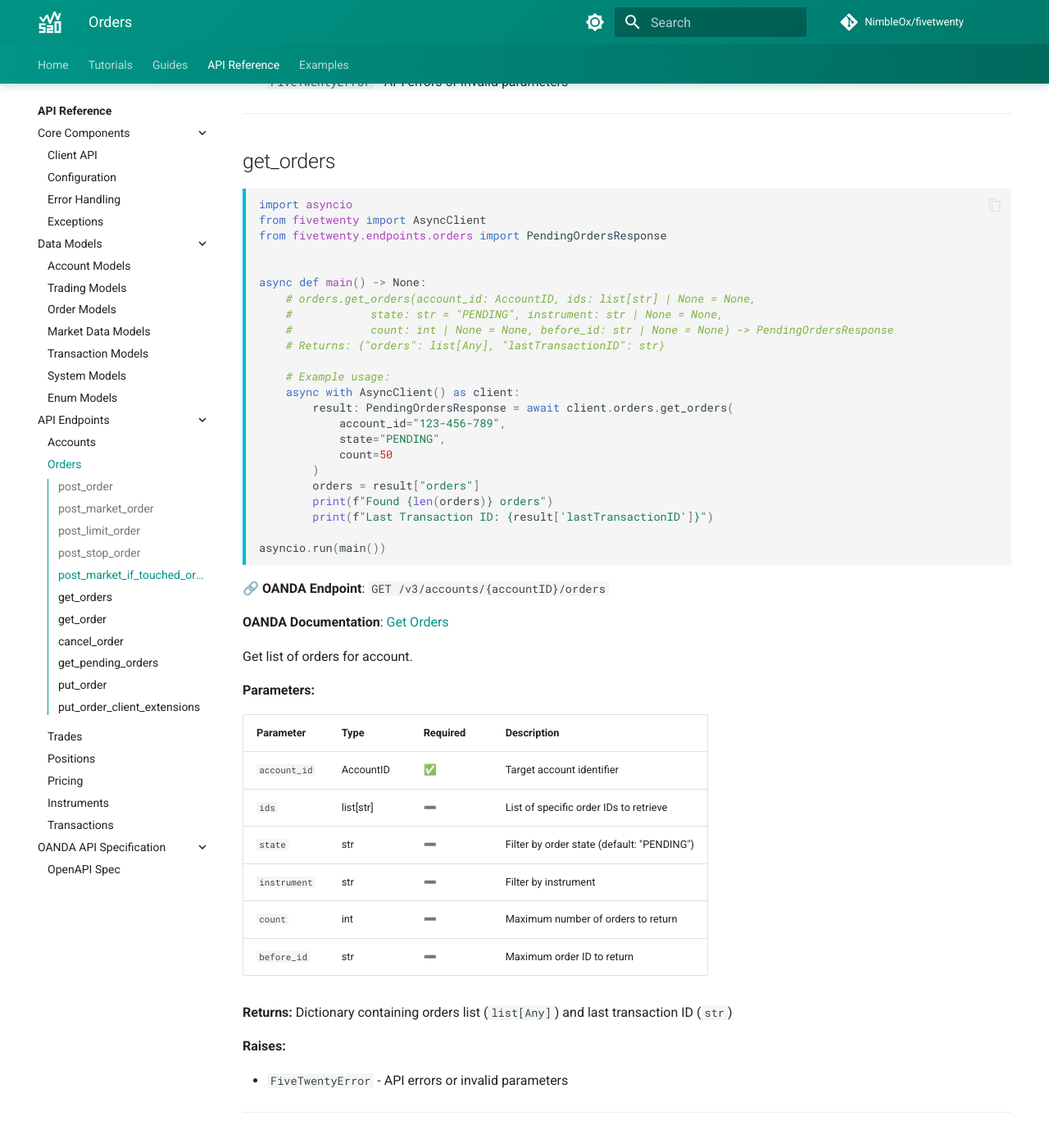
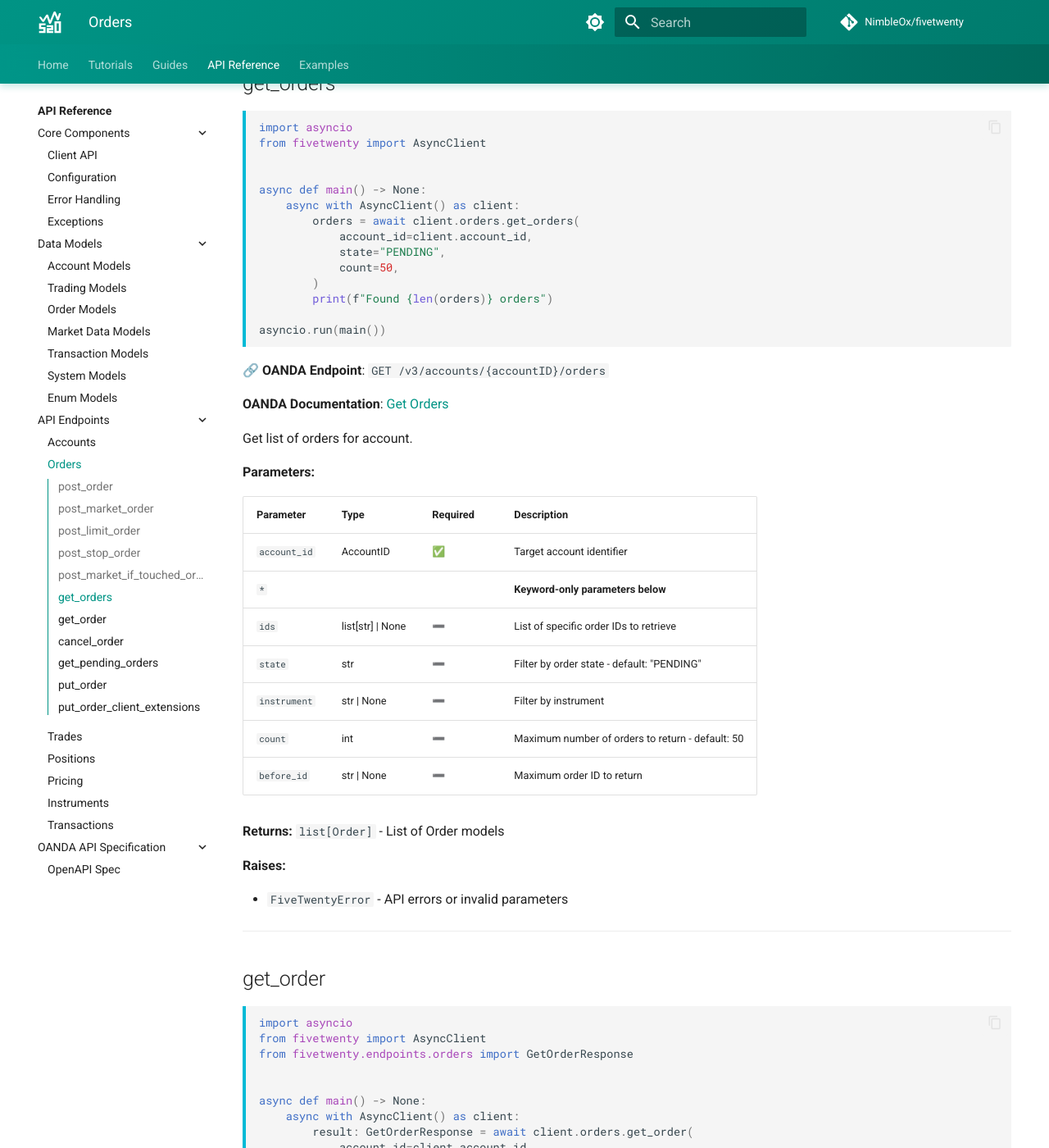
Before and after one commit to NimbleOx/fivetwenty, an MkDocs documentation site: the page built from docs/api-reference/endpoints/orders.md, in a window 1280 px wide and 1400 px high, scrolled down 6682 px. Shown: the whole window at 82% size. Built offline with MkDocs 1.6.1 and Material for MkDocs 9.7.7, drawn with Linux system fonts in a browser that asks for light colours; comment, search, counter and statistics services are not loaded; some of the changed text lies outside the part shown.

Commit message:
Validate and fix endpoints/orders.md API reference documentation

````diff
--- a/docs/api-reference/endpoints/orders.md
+++ b/docs/api-reference/endpoints/orders.md
@@ -7,27 +7,25 @@
 ---
 
 ## post_order
-<!-- fragment: API demo with unused response variable -->
+
 ```python
 import asyncio
 from fivetwenty import AsyncClient
 from fivetwenty.models import MarketOrderRequest
+from fivetwenty.endpoints.orders import OrderResponse
 
 
 async def main():
-    # orders.create(account_id: AccountID, order_request: OrderRequest,
-    #              timeout: float | None = None, client_request_id: str | None = None) -> OrderResponse
-
-    # Example usage:
     async with AsyncClient() as client:
-        order_response = await client.orders.post_order(
-            account_id="123-456-789",
+        order_response: OrderResponse = await client.orders.post_order(
+            account_id=client.account_id,
             order_request=MarketOrderRequest(
                 instrument="EUR_USD",
                 units=1000,
             ),
             client_request_id="my-order-123",
         )
+        print(f"Last Transaction ID: {order_response['lastTransactionID']}")
 
 asyncio.run(main())
 ```
@@ -43,10 +41,11 @@
 |-----------|------|----------|-------------|
 | `account_id` | AccountID | ✅ | Target account identifier |
 | `order_request` | MarketOrderRequest \| LimitOrderRequest \| StopOrderRequest \| TakeProfitOrderRequest \| StopLossOrderRequest \| MarketIfTouchedOrderRequest \| TrailingStopLossOrderRequest \| GuaranteedStopLossOrderRequest | ✅ | Order specification |
-| `timeout` | float | ➖ | Request timeout override |
-| `client_request_id` | str | ➖ | Client-provided request ID for debugging and correlation |
+| `*` | | | **Keyword-only parameters below** |
+| `timeout` | float \| None | ➖ | Request timeout override |
+| `client_request_id` | str \| None | ➖ | Client-provided request ID for debugging and correlation |
 
-**Returns:** Order response with transaction details
+**Returns:** `OrderResponse` - Order response with transaction details
 
 **Raises:**
 
@@ -55,28 +54,24 @@
 ---
 
 ## post_market_order
-<!-- fragment: API demo with unused response variable -->
+
 ```python
 import asyncio
 from decimal import Decimal
 from fivetwenty import AsyncClient
+from fivetwenty.endpoints.orders import OrderResponse
 
 
 async def main():
-    # orders.post_market_order(account_id: AccountID, instrument: InstrumentName,
-    #                         units: int | Decimal | str, take_profit: Decimal | None = None,
-    #                         stop_loss: Decimal | None = None, timeout: float | None = None,
-    #                         client_request_id: str | None = None) -> OrderResponse
-
-    # Example usage:
     async with AsyncClient() as client:
-        order = await client.orders.post_market_order(
-            account_id="123-456-789",
+        order: OrderResponse = await client.orders.post_market_order(
+            account_id=client.account_id,
             instrument="EUR_USD",
             units=1000,
             take_profit=Decimal("1.1500"),
             stop_loss=Decimal("1.1200"),
         )
+        print(f"Last Transaction ID: {order['lastTransactionID']}")
 
 asyncio.run(main())
 ```
@@ -93,12 +88,13 @@
 | `account_id` | AccountID | ✅ | Account to create order for |
 | `instrument` | InstrumentName | ✅ | Instrument to trade |
 | `units` | int \| Decimal \| str | ✅ | Number of units (positive = buy, negative = sell) |
-| `take_profit` | Decimal | ➖ | Take profit price (creates takeProfitOnFill order) |
-| `stop_loss` | Decimal | ➖ | Stop loss price (creates stopLossOnFill order) |
-| `timeout` | float | ➖ | Request timeout override |
-| `client_request_id` | str | ➖ | Client-provided request ID for debugging and correlation |
+| `*` | | | **Keyword-only parameters below** |
+| `take_profit` | Decimal \| None | ➖ | Take profit price (creates takeProfitOnFill order) |
+| `stop_loss` | Decimal \| None | ➖ | Stop loss price (creates stopLossOnFill order) |
+| `timeout` | float \| None | ➖ | Request timeout override |
+| `client_request_id` | str \| None | ➖ | Client-provided request ID for debugging and correlation |
 
-**Returns:** Order response with transaction details
+**Returns:** `OrderResponse` - Order response with transaction details
 
 **Raises:**
 
@@ -107,27 +103,23 @@
 ---
 
 ## post_limit_order
-<!-- fragment: API demo with unused response variable -->
+
 ```python
 import asyncio
 from decimal import Decimal
 from fivetwenty import AsyncClient
-
-# orders.post_limit_order(account_id: AccountID, instrument: InstrumentName,
-#                        units: int | Decimal | str, price: Decimal,
-#                        take_profit: Decimal | None = None, stop_loss: Decimal | None = None,
-#                        timeout: float | None = None, client_request_id: str | None = None) -> OrderResponse
+from fivetwenty.endpoints.orders import OrderResponse
 
 
 async def main():
-    # Example usage:
     async with AsyncClient() as client:
-        order = await client.orders.post_limit_order(
-            account_id="123-456-789",
+        order: OrderResponse = await client.orders.post_limit_order(
+            account_id=client.account_id,
             instrument="EUR_USD",
             units=1000,
-            price=Decimal("1.1350")
+            price=Decimal("1.1350"),
         )
+        print(f"Last Transaction ID: {order['lastTransactionID']}")
 
 asyncio.run(main())
 ```
@@ -145,13 +137,14 @@
 | `instrument` | InstrumentName | ✅ | Instrument to trade |
 | `units` | int \| Decimal \| str | ✅ | Number of units (positive = buy, negative = sell) |
 | `price` | Decimal | ✅ | Limit price |
-| `time_in_force` | str | ➖ | Order time in force (GTC, GTD, GFD, FOK, IOC) |
-| `take_profit` | Decimal | ➖ | Take profit price (creates takeProfitOnFill order) |
-| `stop_loss` | Decimal | ➖ | Stop loss price (creates stopLossOnFill order) |
-| `timeout` | float | ➖ | Request timeout override |
-| `client_request_id` | str | ➖ | Client-provided request ID for debugging and correlation |
+| `*` | | | **Keyword-only parameters below** |
+| `time_in_force` | str | ➖ | Order time in force (GTC, GTD, GFD, FOK, IOC) - default: "GTC" |
+| `take_profit` | Decimal \| None | ➖ | Take profit price (creates takeProfitOnFill order) |
+| `stop_loss` | Decimal \| None | ➖ | Stop loss price (creates stopLossOnFill order) |
+| `timeout` | float \| None | ➖ | Request timeout override |
+| `client_request_id` | str \| None | ➖ | Client-provided request ID for debugging and correlation |
 
-**Returns:** Order response with transaction details
+**Returns:** `OrderResponse` - Order response with transaction details
 
 **Raises:**
 
@@ -160,27 +153,23 @@
 ---
 
 ## post_stop_order
-<!-- fragment: API demo with unused response variable -->
+
 ```python
 import asyncio
 from decimal import Decimal
 from fivetwenty import AsyncClient
-
-# orders.post_stop_order(account_id: AccountID, instrument: InstrumentName,
-#                       units: int | Decimal | str, price: Decimal,
-#                       take_profit: Decimal | None = None, stop_loss: Decimal | None = None,
-#                       timeout: float | None = None, client_request_id: str | None = None) -> OrderResponse
+from fivetwenty.endpoints.orders import OrderResponse
 
 
 async def main():
-    # Example usage:
     async with AsyncClient() as client:
-        order = await client.orders.post_stop_order(
-            account_id="123-456-789",
+        order: OrderResponse = await client.orders.post_stop_order(
+            account_id=client.account_id,
             instrument="EUR_USD",
             units=1000,
-            price=Decimal("1.1200")
+            price=Decimal("1.1200"),
         )
+        print(f"Last Transaction ID: {order['lastTransactionID']}")
 
 asyncio.run(main())
 ```
@@ -198,14 +187,15 @@
 | `instrument` | InstrumentName | ✅ | Instrument to trade |
 | `units` | int \| Decimal \| str | ✅ | Number of units (positive = buy, negative = sell) |
 | `price` | Decimal | ✅ | Stop trigger price |
-| `price_bound` | Decimal | ➖ | Maximum slippage price after trigger |
-| `time_in_force` | str | ➖ | Order time in force (GTC, GTD, GFD, FOK, IOC) |
-| `take_profit` | Decimal | ➖ | Take profit price (creates takeProfitOnFill order) |
-| `stop_loss` | Decimal | ➖ | Stop loss price (creates stopLossOnFill order) |
-| `timeout` | float | ➖ | Request timeout override |
-| `client_request_id` | str | ➖ | Client-provided request ID for debugging and correlation |
+| `*` | | | **Keyword-only parameters below** |
+| `price_bound` | Decimal \| None | ➖ | Maximum slippage price after trigger |
+| `time_in_force` | str | ➖ | Order time in force (GTC, GTD, GFD, FOK, IOC) - default: "GTC" |
+| `take_profit` | Decimal \| None | ➖ | Take profit price (creates takeProfitOnFill order) |
+| `stop_loss` | Decimal \| None | ➖ | Stop loss price (creates stopLossOnFill order) |
+| `timeout` | float \| None | ➖ | Request timeout override |
+| `client_request_id` | str \| None | ➖ | Client-provided request ID for debugging and correlation |
 
-**Returns:** Order response with transaction details
+**Returns:** `OrderResponse` - Order response with transaction details
 
 **Raises:**
 
@@ -214,27 +204,23 @@
 ---
 
 ## post_market_if_touched_order
-<!-- fragment: API demo with unused response variable -->
+
 ```python
 import asyncio
 from decimal import Decimal
 from fivetwenty import AsyncClient
-
-# orders.post_market_if_touched_order(account_id: AccountID, instrument: InstrumentName,
-#                                    units: int | Decimal | str, price: Decimal,
-#                                    take_profit: Decimal | None = None, stop_loss: Decimal | None = None,
-#                                    timeout: float | None = None, client_request_id: str | None = None) -> OrderResponse
+from fivetwenty.endpoints.orders import OrderResponse
 
 
 async def main():
-    # Example usage:
     async with AsyncClient() as client:
-        order = await client.orders.post_market_if_touched_order(
-            account_id="123-456-789",
+        order: OrderResponse = await client.orders.post_market_if_touched_order(
+            account_id=client.account_id,
             instrument="EUR_USD",
             units=1000,
-            price=Decimal("1.1400")
+            price=Decimal("1.1400"),
         )
+        print(f"Last Transaction ID: {order['lastTransactionID']}")
 
 asyncio.run(main())
 ```
@@ -252,14 +238,15 @@
 | `instrument` | InstrumentName | ✅ | Instrument to trade |
 | `units` | int \| Decimal \| str | ✅ | Number of units (positive = buy, negative = sell) |
 | `price` | Decimal | ✅ | Trigger price |
-| `price_bound` | Decimal | ➖ | Maximum slippage price after trigger |
-| `time_in_force` | str | ➖ | Order time in force (GTC, GTD, GFD, FOK, IOC) |
-| `take_profit` | Decimal | ➖ | Take profit price (creates takeProfitOnFill order) |
-| `stop_loss` | Decimal | ➖ | Stop loss price (creates stopLossOnFill order) |
-| `timeout` | float | ➖ | Request timeout override |
-| `client_request_id` | str | ➖ | Client-provided request ID for debugging and correlation |
+| `*` | | | **Keyword-only parameters below** |
+| `price_bound` | Decimal \| None | ➖ | Maximum slippage price after trigger |
+| `time_in_force` | str | ➖ | Order time in force (GTC, GTD, GFD, FOK, IOC) - default: "GTC" |
+| `take_profit` | Decimal \| None | ➖ | Take profit price (creates takeProfitOnFill order) |
+| `stop_loss` | Decimal \| None | ➖ | Stop loss price (creates stopLossOnFill order) |
+| `timeout` | float \| None | ➖ | Request timeout override |
+| `client_request_id` | str \| None | ➖ | Client-provided request ID for debugging and correlation |
 
-**Returns:** Order response with transaction details
+**Returns:** `OrderResponse` - Order response with transaction details
 
 **Raises:**
 
@@ -268,29 +255,20 @@
 ---
 
 ## get_orders
-<!-- fragment: API demo with unused response variable -->
+
 ```python
 import asyncio
 from fivetwenty import AsyncClient
-from fivetwenty.endpoints.orders import PendingOrdersResponse
 
 
 async def main() -> None:
-    # orders.get_orders(account_id: AccountID, ids: list[str] | None = None,
-    #            state: str = "PENDING", instrument: str | None = None,
-    #            count: int | None = None, before_id: str | None = None) -> PendingOrdersResponse
-    # Returns: {"orders": list[Any], "lastTransactionID": str}
-
-    # Example usage:
     async with AsyncClient() as client:
-        result: PendingOrdersResponse = await client.orders.get_orders(
-            account_id="123-456-789",
+        orders = await client.orders.get_orders(
+            account_id=client.account_id,
             state="PENDING",
-            count=50
+            count=50,
         )
-        orders = result["orders"]
         print(f"Found {len(orders)} orders")
-        print(f"Last Transaction ID: {result['lastTransactionID']}")
 
 asyncio.run(main())
 ```
@@ -305,13 +283,14 @@
 | Parameter | Type | Required | Description |
 |-----------|------|----------|-------------|
 | `account_id` | AccountID | ✅ | Target account identifier |
-| `ids` | list[str] | ➖ | List of specific order IDs to retrieve |
-| `state` | str | ➖ | Filter by order state (default: "PENDING") |
-| `instrument` | str | ➖ | Filter by instrument |
-| `count` | int | ➖ | Maximum number of orders to return |
-| `before_id` | str | ➖ | Maximum order ID to return |
+| `*` | | | **Keyword-only parameters below** |
+| `ids` | list[str] \| None | ➖ | List of specific order IDs to retrieve |
+| `state` | str | ➖ | Filter by order state - default: "PENDING" |
+| `instrument` | str \| None | ➖ | Filter by instrument |
+| `count` | int | ➖ | Maximum number of orders to return - default: 50 |
+| `before_id` | str \| None | ➖ | Maximum order ID to return |
 
-**Returns:** Dictionary containing orders list (`list[Any]`) and last transaction ID (`str`)
+**Returns:** `list[Order]` - List of Order models
 
 **Raises:**
 
@@ -320,7 +299,7 @@
 ---
 
 ## get_order
-<!-- fragment: API demo with unused response variable -->
+
 ```python
 import asyncio
 from fivetwenty import AsyncClient
@@ -328,16 +307,13 @@
 
 
 async def main() -> None:
-    # orders.get_order(account_id: AccountID, order_specifier: str) -> GetOrderResponse
-    # Returns: {"order": Any, "lastTransactionID": str}
-
-    # Example usage:
     async with AsyncClient() as client:
         result: GetOrderResponse = await client.orders.get_order(
-            account_id="123-456-789",
-            order_specifier="12345"
+            account_id=client.account_id,
+            order_specifier="12345",
         )
         order = result["order"]
+        print(f"Order type: {order.type}")
         print(f"Last Transaction ID: {result['lastTransactionID']}")
 
 asyncio.run(main())
@@ -355,7 +331,7 @@
 | `account_id` | AccountID | ✅ | Target account identifier |
 | `order_specifier` | str | ✅ | Order identifier or specifier |
 
-**Returns:** Dictionary containing order details and last transaction ID (`str`)
+**Returns:** `GetOrderResponse` - Dictionary containing order (`Order`) and lastTransactionID (`str`)
 
 **Raises:**
 
@@ -364,7 +340,7 @@
 ---
 
 ## cancel_order
-<!-- fragment: API demo with unused response variable -->
+
 ```python
 import asyncio
 from fivetwenty import AsyncClient
@@ -372,16 +348,10 @@
 
 
 async def main() -> None:
-    # orders.cancel_order(account_id: AccountID, order_specifier: str,
-    #             timeout: float | None = None, client_request_id: str | None = None) -> CancelOrderResponse
-    # Returns: {"orderCancelTransaction": Any, "relatedTransactionIDs": list[str],
-    #           "lastTransactionID": str} (some fields may be optional)
-
-    # Example usage:
     async with AsyncClient() as client:
         result: CancelOrderResponse = await client.orders.cancel_order(
-            account_id="123-456-789",
-            order_specifier="12345"
+            account_id=client.account_id,
+            order_specifier="12345",
         )
         print(f"Last Transaction ID: {result['lastTransactionID']}")
 
@@ -399,10 +369,11 @@
 |-----------|------|----------|-------------|
 | `account_id` | AccountID | ✅ | Target account identifier |
 | `order_specifier` | str | ✅ | Order identifier to cancel |
-| `timeout` | float | ➖ | Request timeout override |
-| `client_request_id` | str | ➖ | Client-provided request ID for debugging and correlation |
+| `*` | | | **Keyword-only parameters below** |
+| `timeout` | float \| None | ➖ | Request timeout override |
+| `client_request_id` | str \| None | ➖ | Client-provided request ID for debugging and correlation |
 
-**Returns:** Dictionary containing cancellation transaction details and last transaction ID (`str`)
+**Returns:** `CancelOrderResponse` - Dictionary containing orderCancelTransaction, relatedTransactionIDs, and lastTransactionID
 
 **Raises:**
 
@@ -411,7 +382,7 @@
 ---
 
 ## get_pending_orders
-<!-- fragment: API demo with unused response variable -->
+
 ```python
 import asyncio
 from fivetwenty import AsyncClient
@@ -419,12 +390,10 @@
 
 
 async def main() -> None:
-    # orders.get_pending_orders(account_id: AccountID) -> PendingOrdersResponse
-    # Returns: {"orders": list[Any], "lastTransactionID": str}
-
-    # Example usage:
     async with AsyncClient() as client:
-        result: PendingOrdersResponse = await client.orders.get_pending_orders(account_id="123-456-789")
+        result: PendingOrdersResponse = await client.orders.get_pending_orders(
+            account_id=client.account_id
+        )
         pending_orders = result["orders"]
         print(f"Found {len(pending_orders)} pending orders")
         print(f"Last Transaction ID: {result['lastTransactionID']}")
@@ -443,7 +412,7 @@
 |-----------|------|----------|-------------|
 | `account_id` | AccountID | ✅ | Target account identifier |
 
-**Returns:** Dictionary containing pending orders list (`list[Any]`) and last transaction ID (`str`)
+**Returns:** `PendingOrdersResponse` - Dictionary containing orders (`list[Order]`) and lastTransactionID (`str`)
 
 **Raises:**
 
@@ -452,7 +421,7 @@
 ---
 
 ## put_order
-<!-- fragment: API demo with unused response variable -->
+
 ```python
 import asyncio
 from fivetwenty import AsyncClient
@@ -460,18 +429,11 @@
 
 
 async def main() -> None:
-    # orders.put_order(account_id: AccountID, order_specifier: str,
-    #              order_request: dict[str, Any], client_request_id: str | None = None) -> ReplaceOrderResponse
-    # Returns: {"orderCancelTransaction": Any, "orderCreateTransaction": Any,
-    #           "orderFillTransaction": Any, "relatedTransactionIDs": list[str],
-    #           "lastTransactionID": str} (some fields may be optional)
-
-    # Example usage:
     async with AsyncClient() as client:
         result: ReplaceOrderResponse = await client.orders.put_order(
-            account_id="123-456-789",
+            account_id=client.account_id,
             order_specifier="12345",
-            order_request={"price": "1.1400"}
+            order_request={"price": "1.1400"},
         )
         print(f"Last Transaction ID: {result['lastTransactionID']}")
 
@@ -490,9 +452,10 @@
 | `account_id` | AccountID | ✅ | Target account identifier |
 | `order_specifier` | str | ✅ | Order identifier to replace |
 | `order_request` | dict[str, Any] | ✅ | New order specification |
-| `client_request_id` | str | ➖ | Client-provided request ID for debugging and correlation |
+| `*` | | | **Keyword-only parameters below** |
+| `client_request_id` | str \| None | ➖ | Client-provided request ID for debugging and correlation |
 
-**Returns:** Dictionary containing replacement transaction details and last transaction ID (`str`)
+**Returns:** `ReplaceOrderResponse` - Dictionary containing orderCancelTransaction, orderCreateTransaction, orderFillTransaction, relatedTransactionIDs, and lastTransactionID
 
 **Raises:**
 
@@ -501,7 +464,7 @@
 ---
 
 ## put_order_client_extensions
-<!-- fragment: API demo with unused response variable -->
+
 ```python
 import asyncio
 from fivetwenty import AsyncClient
@@ -509,18 +472,11 @@
 
 
 async def main() -> None:
-    # orders.put_order_client_extensions(account_id: AccountID, order_specifier: str,
-    #                                client_extensions: dict[str, Any] | None = None,
-    #                                trade_client_extensions: dict[str, Any] | None = None) -> OrderClientExtensionsResponse
-    # Returns: {"orderClientExtensionsModifyTransaction": Any, "relatedTransactionIDs": list[str],
-    #           "lastTransactionID": str} (some fields may be optional)
-
-    # Example usage:
     async with AsyncClient() as client:
         result: OrderClientExtensionsResponse = await client.orders.put_order_client_extensions(
-            account_id="123-456-789",
+            account_id=client.account_id,
             order_specifier="12345",
-            client_extensions={"comment": "Updated order"}
+            client_extensions={"comment": "Updated order"},
         )
         print(f"Last Transaction ID: {result['lastTransactionID']}")
 
@@ -538,10 +494,11 @@
 |-----------|------|----------|-------------|
 | `account_id` | AccountID | ✅ | Target account identifier |
 | `order_specifier` | str | ✅ | Order identifier to modify |
-| `client_extensions` | dict[str, Any] | ➖ | New order client extensions |
-| `trade_client_extensions` | dict[str, Any] | ➖ | New trade client extensions |
+| `*` | | | **Keyword-only parameters below** |
+| `client_extensions` | dict[str, Any] \| None | ➖ | New order client extensions |
+| `trade_client_extensions` | dict[str, Any] \| None | ➖ | New trade client extensions |
 
-**Returns:** Dictionary containing modification transaction details and last transaction ID (`str`)
+**Returns:** `OrderClientExtensionsResponse` - Dictionary containing orderClientExtensionsModifyTransaction, relatedTransactionIDs, and lastTransactionID
 
 **Raises:**
 
````
